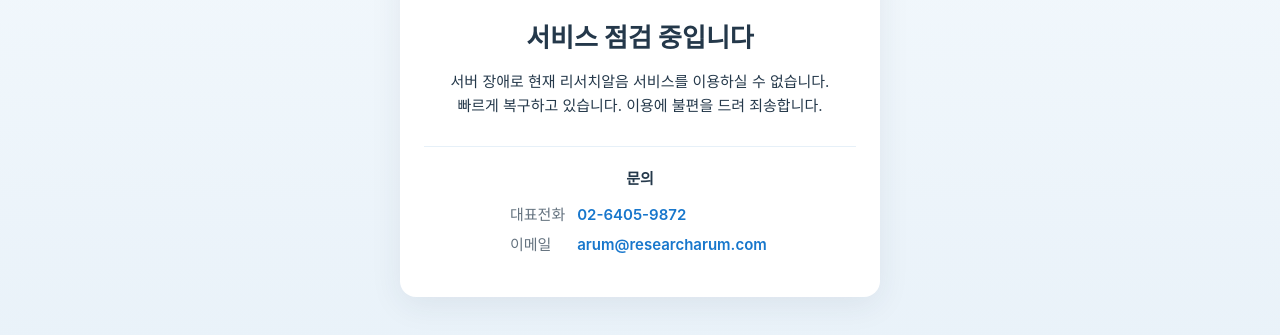
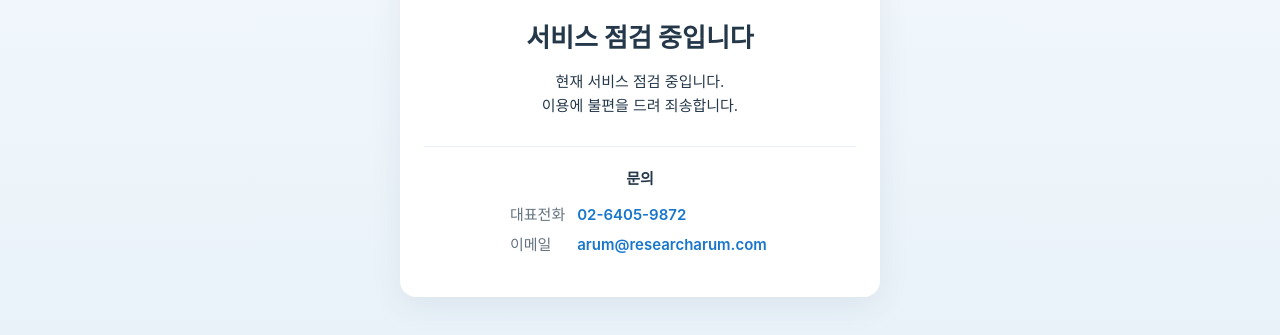
Before and after one commit to Research-Arum/maintenance-web, a plain HTML site: page 404.html in a window 1280 px wide. Shown: the part 311-646 px from the top of the page. Drawn offline with Linux system fonts and the light colour scheme.

Commit message:
점검 안내 문구 변경

```diff
--- a/404.html
+++ b/404.html
@@ -45,7 +45,7 @@
 <main>
   <img class="logo" src="/logo.svg" alt="리서치알음">
   <h1>서비스 점검 중입니다</h1>
-  <p>서버 장애로 현재 리서치알음 서비스를 이용하실 수 없습니다.<br>빠르게 복구하고 있습니다. 이용에 불편을 드려 죄송합니다.</p>
+  <p>현재 서비스 점검 중입니다.<br>이용에 불편을 드려 죄송합니다.</p>
   <div class="contact">
     <strong>문의</strong>
     <dl>
```
Also changed, not shown: index.html (+1 -1 lines).
